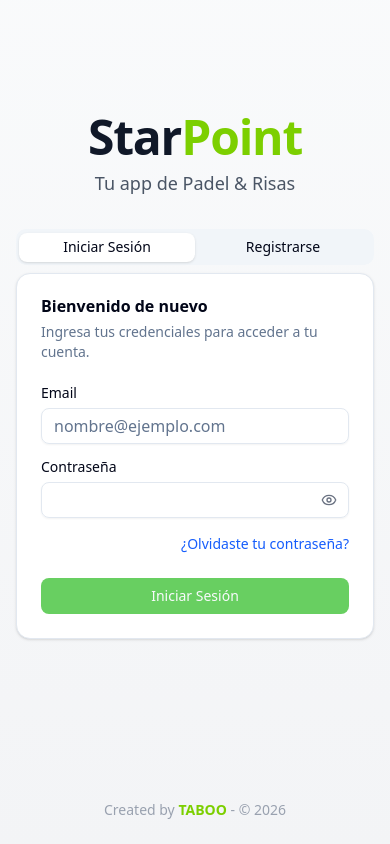
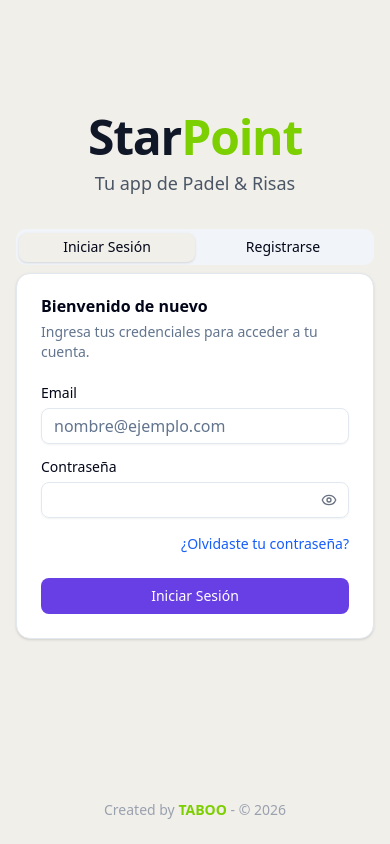
Before and after one commit to amat3/star-point, a Next.js app: page /login in a window 390 px wide. Built offline with nearby package versions, Linux system fonts and the light colour scheme; no server answers.

Commit message:
feat: update UI colors to Purple/Lime, fix mobile overflow and improve form contrast

```diff
--- a/src/app/dashboard/page.tsx
+++ b/src/app/dashboard/page.tsx
@@ -83,7 +83,7 @@ export default async function DashboardPage() {
             <UserMenu profile={profile} userName={userName} />
             <div className="hidden xs:flex items-center space-x-2 border-l border-gray-200 dark:border-gray-700 pl-4 h-8">
                <span className="text-xs text-gray-500 dark:text-gray-400 whitespace-nowrap">Nivel:</span>
-               <Badge className="bg-lime-500 hover:bg-lime-600 text-white text-xs px-2 py-0.5 rounded-full whitespace-nowrap">
+               <Badge className="bg-secondary hover:bg-secondary/80 text-secondary-foreground text-xs px-2 py-0.5 rounded-full whitespace-nowrap">
                   {userLevel}
                </Badge>
             </div>
@@ -110,7 +110,7 @@ export default async function DashboardPage() {
           <Card>
             <CardHeader className="flex flex-row items-center justify-between space-y-0 pb-2">
               <CardTitle className="text-sm font-medium">Ratio de Victoria</CardTitle>
-              <Trophy className="h-4 w-4 text-lime-500" />
+              <Trophy className="h-4 w-4 text-secondary" />
             </CardHeader>
             <CardContent>
               <div className="text-2xl font-bold">{winRatio}</div>
@@ -119,7 +119,7 @@ export default async function DashboardPage() {
           <Card>
             <CardHeader className="flex flex-row items-center justify-between space-y-0 pb-2">
               <CardTitle className="text-sm font-medium">Nivel</CardTitle>
-              <Medal className="h-4 w-4 text-yellow-500" />
+              <Medal className="h-4 w-4 text-primary" />
             </CardHeader>
             <CardContent>
               <div className="text-2xl font-bold">{userLevel}</div>
--- a/src/app/globals.css
+++ b/src/app/globals.css
@@ -48,24 +48,24 @@
 
 :root {
   --radius: 0.625rem;
-  --background: oklch(1 0 0);
+  --background: hsl(43 19% 93%);
   --foreground: oklch(0.129 0.042 264.695);
   --card: oklch(1 0 0);
   --card-foreground: oklch(0.129 0.042 264.695);
   --popover: oklch(1 0 0);
   --popover-foreground: oklch(0.129 0.042 264.695);
-  --primary: oklch(0.768 0.177 142.495);
-  --primary-foreground: oklch(0.984 0.003 247.858);
-  --secondary: oklch(0.968 0.007 247.896);
-  --secondary-foreground: oklch(0.208 0.042 265.755);
+  --primary: hsl(255, 76%, 57%);
+  --primary-foreground: hsl(0, 0%, 100%);
+  --secondary: hsl(74, 91%, 57%);
+  --secondary-foreground: hsl(0, 0%, 10%);
   --muted: oklch(0.968 0.007 247.896);
   --muted-foreground: oklch(0.554 0.046 257.417);
-  --accent: oklch(0.968 0.007 247.896);
-  --accent-foreground: oklch(0.208 0.042 265.755);
+  --accent: hsl(255, 76%, 96%);
+  --accent-foreground: hsl(255, 76%, 57%);
   --destructive: oklch(0.577 0.245 27.325);
   --border: oklch(0.929 0.013 255.508);
   --input: oklch(0.929 0.013 255.508);
-  --ring: oklch(0.768 0.177 142.495);
+  --ring: hsl(255, 76%, 57%);
   --chart-1: oklch(0.646 0.222 41.116);
   --chart-2: oklch(0.6 0.118 184.704);
   --chart-3: oklch(0.398 0.07 227.392);
@@ -88,18 +88,18 @@
   --card-foreground: oklch(0.984 0.003 247.858);
   --popover: oklch(0.208 0.042 265.755);
   --popover-foreground: oklch(0.984 0.003 247.858);
-  --primary: oklch(0.768 0.177 142.495);
-  --primary-foreground: oklch(0.208 0.042 265.755);
-  --secondary: oklch(0.279 0.041 260.031);
+  --primary: hsl(255, 76%, 57%);
+  --primary-foreground: hsl(0, 0%, 100%);
+  --secondary: hsl(74, 91%, 57%);
   --secondary-foreground: oklch(0.984 0.003 247.858);
   --muted: oklch(0.279 0.041 260.031);
   --muted-foreground: oklch(0.704 0.04 256.788);
-  --accent: oklch(0.279 0.041 260.031);
-  --accent-foreground: oklch(0.984 0.003 247.858);
+  --accent: hsl(255, 76%, 20%);
+  --accent-foreground: hsl(255, 76%, 57%);
   --destructive: oklch(0.704 0.191 22.216);
   --border: oklch(1 0 0 / 10%);
   --input: oklch(1 0 0 / 15%);
-  --ring: oklch(0.768 0.177 142.495);
+  --ring: hsl(255, 76%, 57%);
   --chart-1: oklch(0.488 0.243 264.376);
   --chart-2: oklch(0.696 0.17 162.48);
   --chart-3: oklch(0.769 0.188 70.08);
--- a/src/app/layout.tsx
+++ b/src/app/layout.tsx
@@ -26,9 +26,9 @@ export default function RootLayout({
   return (
     <html lang="es" className="h-full">
       <body
-        className={`${geistSans.variable} ${geistMono.variable} antialiased min-h-full flex flex-col bg-gradient-to-b from-gray-50 to-gray-100 dark:from-gray-900 dark:to-gray-800`}
+        className={`${geistSans.variable} ${geistMono.variable} antialiased min-h-full flex flex-col bg-background`}
       >
-        <div className="flex-1 flex flex-col">
+        <div className="flex-1 flex flex-col w-full overflow-x-hidden">
           {children}
         </div>
         <Footer />
--- a/src/app/manifest.ts
+++ b/src/app/manifest.ts
@@ -7,8 +7,8 @@ export default function manifest(): MetadataRoute.Manifest {
     description: 'Gestión de ranking y partidos de pádel',
     start_url: '/dashboard',
     display: 'standalone',
-    background_color: '#ffffff',
-    theme_color: '#ffffff',
+    background_color: '#F0EEE9',
+    theme_color: '#F0EEE9',
     icons: [
       {
         src: '/icon.png',
--- a/src/app/page.tsx
+++ b/src/app/page.tsx
@@ -13,14 +13,14 @@ export default async function Home() {
     <div className="flex flex-col items-center justify-center flex-1 p-8 animate-in fade-in duration-1000">
       <div className="text-center space-y-6 max-w-2xl transform transition-all duration-700 hover:scale-105">
         <h1 className="text-6xl sm:text-7xl font-extrabold tracking-tight">
-          Star<span className="text-lime-500">Point</span>
+          Star<span className="text-secondary">Point</span>
         </h1>
         <p className="text-slate-600 dark:text-slate-400 text-xl sm:text-2xl">
           La app de Padel & Risas
         </p>
         <div className="pt-8">
           <Link href={destination}>
-            <Button size="lg" className="bg-lime-500 hover:bg-lime-600 text-white px-8 py-6 text-lg shadow-lg hover:shadow-lime-500/50 transition-all duration-300">
+            <Button size="lg" className="px-8 py-6 text-lg shadow-lg shadow-primary/20 hover:shadow-primary/40 transition-all duration-300">
               Entrar
             </Button>
           </Link>
--- a/src/components/matches/matches-actions.tsx
+++ b/src/components/matches/matches-actions.tsx
@@ -20,18 +20,18 @@ export function MatchesActions() {
     <>
       <DropdownMenu>
         <DropdownMenuTrigger asChild>
-          <Button className="flex bg-lime-500 hover:bg-lime-600 text-white shadow-lg shadow-lime-500/30 hover:shadow-lime-500/50 transition-all duration-300 px-3 sm:px-4 gap-2">
+          <Button className="flex shadow-lg shadow-primary/30 hover:shadow-primary/50 transition-all duration-300 px-3 sm:px-4 gap-2">
             <PlusCircle className="h-5 w-5 sm:h-4 sm:w-4" />
             <span className="hidden sm:inline">Nuevo Resultado</span>
           </Button>
         </DropdownMenuTrigger>
         <DropdownMenuContent align="end" className="w-64 p-2">
           <DropdownMenuItem onClick={() => setShowMatchForm(true)} className="cursor-pointer gap-3 p-3 text-base font-medium">
-            <Sword className="h-5 w-5 text-lime-600" />
+            <Sword className="h-5 w-5 text-secondary" />
             <span>Nuevo Partido</span>
           </DropdownMenuItem>
           <DropdownMenuItem onClick={() => setShowMixingForm(true)} className="cursor-pointer gap-3 p-3 text-base font-medium">
-            <Shuffle className="h-5 w-5 text-indigo-500" />
+            <Shuffle className="h-5 w-5 text-primary" />
             <span>Nuevo Mixing</span>
           </DropdownMenuItem>
         </DropdownMenuContent>
```
Also changed, not shown: src/components/matches/forms/new-match-form.tsx (+6 -6 lines), src/components/matches/forms/new-mixing-form.tsx (+7 -7 lines), src/components/matches/lists/ValidationList.tsx (+5 -5 lines).
